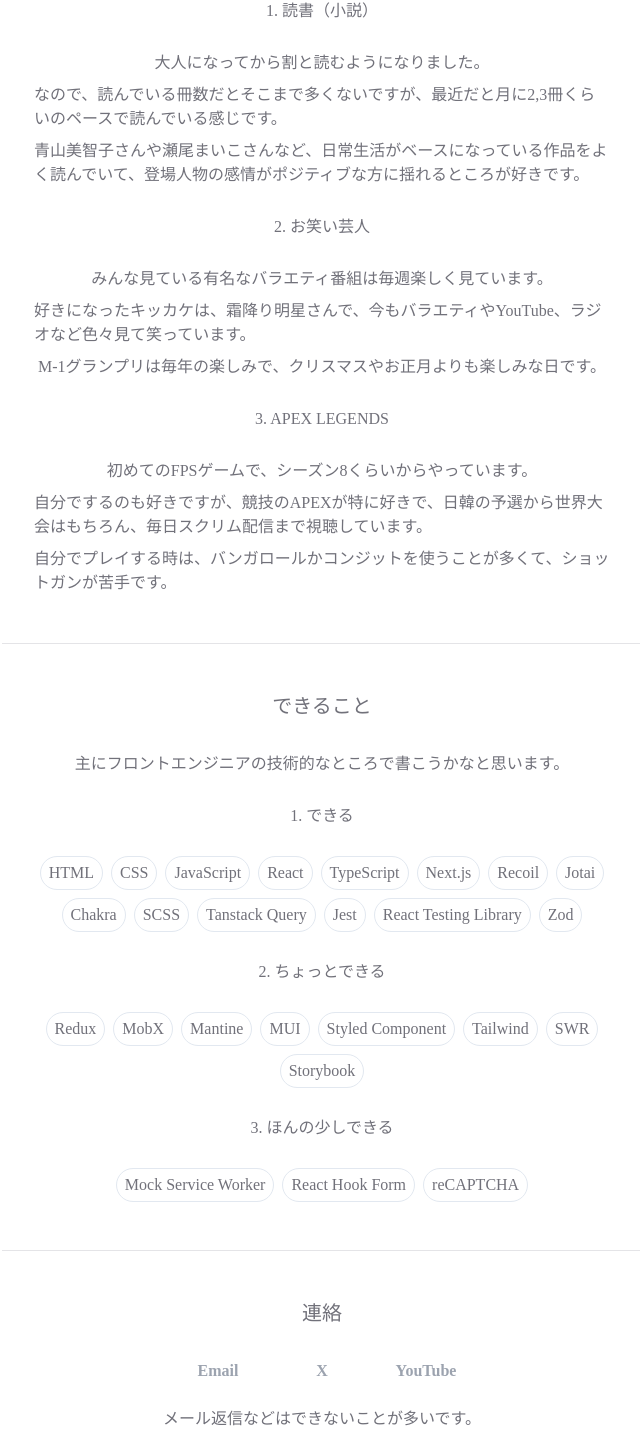
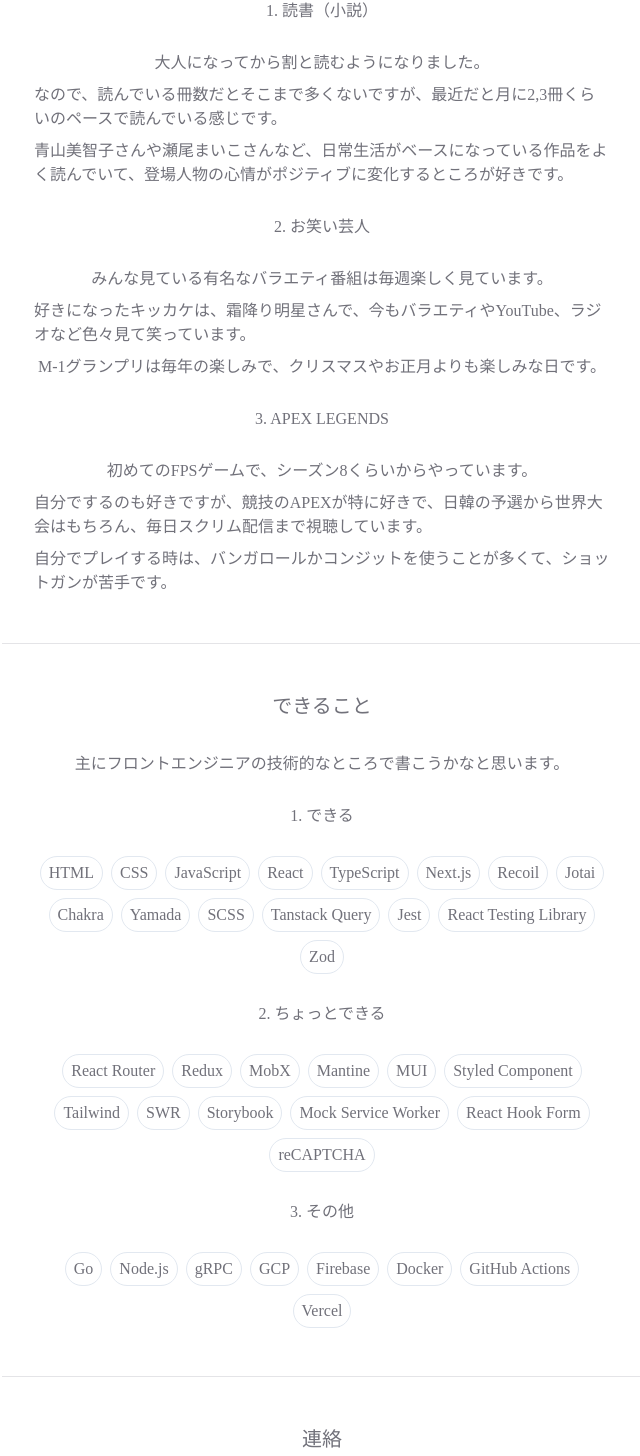
Before and after one commit to noko-nokono/my-blog, a Next.js app in the folder frontend/: page /about in a window 1280 px wide. Shown: the part 1559-3015 px from the top of the page, without its empty margins (318-958 px from the left). Built offline with nearby package versions, Linux system fonts and the light colour scheme; a web font is replaced by a local one.

Commit message:
refactor: トップページの内容修正

```diff
--- a/frontend/src/app/about/page.tsx
+++ b/frontend/src/app/about/page.tsx
@@ -3,9 +3,9 @@
 import { Divider } from '@/components/Divider';
 import { Label } from '@/components/Label';
 
-const canDoList = ['HTML', 'CSS', 'JavaScript', 'React', 'TypeScript', 'Next.js', 'Recoil', 'Jotai', 'Chakra', 'SCSS', 'Tanstack Query', 'Jest', 'React Testing Library', 'Zod'];
-const somewhatCanDoList = ['Redux', 'MobX', 'Mantine', 'MUI', 'Styled Component', 'Tailwind', 'SWR', 'Storybook'];
-const barelyCanDoList = ['Mock Service Worker', 'React Hook Form', 'reCAPTCHA'];
+const canDoList = ['HTML', 'CSS', 'JavaScript', 'React', 'TypeScript', 'Next.js', 'Recoil', 'Jotai', 'Chakra', 'Yamada', 'SCSS', 'Tanstack Query', 'Jest', 'React Testing Library', 'Zod'];
+const somewhatCanDoList = ['React Router', 'Redux', 'MobX', 'Mantine', 'MUI', 'Styled Component', 'Tailwind', 'SWR', 'Storybook', 'Mock Service Worker', 'React Hook Form', 'reCAPTCHA'];
+const otherList = ['Go', 'Node.js', 'gRPC', 'GCP', 'Firebase', 'Docker', 'GitHub Actions', 'Vercel'];
 
 const About = () => {
   return (
@@ -51,7 +51,7 @@
           <p className='text-center my-5'>1. 読書（小説）</p>
           <p>大人になってから割と読むようになりました。</p>
           <p>なので、読んでいる冊数だとそこまで多くないですが、最近だと月に2,3冊くらいのペースで読んでいる感じです。</p>
-          <p>青山美智子さんや瀬尾まいこさんなど、日常生活がベースになっている作品をよく読んでいて、登場人物の感情がポジティブな方に揺れるところが好きです。</p>
+          <p>青山美智子さんや瀬尾まいこさんなど、日常生活がベースになっている作品をよく読んでいて、登場人物の心情がポジティブに変化するところが好きです。</p>
           <p className='text-center my-5'>2. お笑い芸人</p>
           <p>みんな見ている有名なバラエティ番組は毎週楽しく見ています。</p>
           <p>好きになったキッカケは、霜降り明星さんで、今もバラエティやYouTube、ラジオなど色々見て笑っています。</p>
@@ -76,9 +76,9 @@
               <Label key={item} title={item} />
             ))}
           </ul>
-          <p className='text-center my-5'>3. ほんの少しできる</p>
+          <p className='text-center my-5'>3. その他</p>
           <ul className='flex gap-2 flex-wrap justify-center'>
-            { barelyCanDoList.map((item) => (
+            { otherList.map((item) => (
               <Label key={item} title={item} />
             ))}
           </ul>
```
